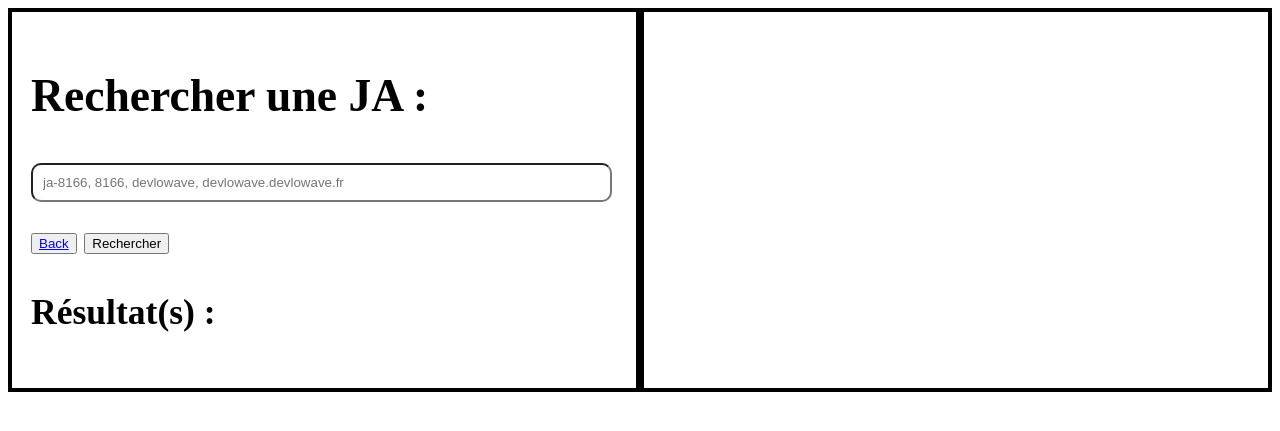
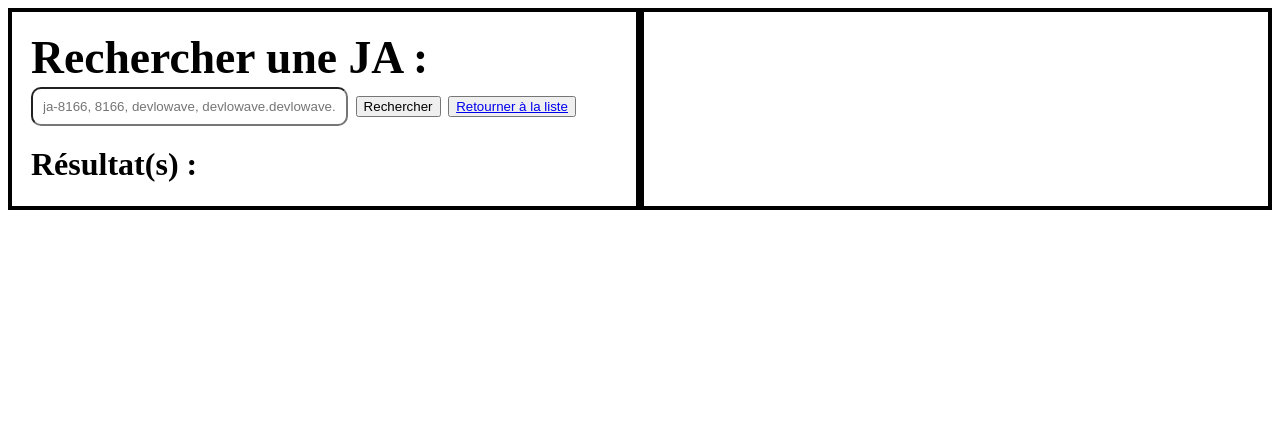
Before and after one commit to Devlowave-Org/devloweb, a Flask app: template templates/admin_space/panel.html in a window 1280 px wide. Shown: the top 431 px of the page. Run offline with Flask 3, Linux system fonts and the light colour scheme; the template is opened without the code that fills it, so the values that code supplies are empty; parts of the project's set-up code (start-up, migrations or seed data) failed here and were passed over.

Commit message:
done for the search part, even if there's a strange bug happening sometimes, i also creted the link between search and details

```diff
--- a/static/admin_space/css/panel.css
+++ b/static/admin_space/css/panel.css
@@ -14,6 +14,7 @@ body {
 .website_details {
     width: 50%; /* Maintain layout but font size and padding will enlarge them */
     box-sizing: border-box;
+    overflow: scroll;
 }
 
 /* Adjust the search engine container */
@@ -29,24 +30,35 @@ body {
 }
 
 /* Scale up the search result buttons */
-.ja_selector {
-    border: solid 4px black; /* Increase border size */
-    background-color: white;
-    width: fit-content;
-    position: relative;
-    right: -2%;
-    padding: 14px; /* Increase padding for larger buttons */
+#ja_selector {
+    background: none;       /* Remove the button background */
+    border: none;           /* Remove the button border */
+    padding: 0;             /* Remove padding to remove button-like shape */
+    color: inherit;         /* Keep text color as inherited from parent */
+    text-align: left;       /* Align text to the left */
+    font: inherit;          /* Use the inherited font style */
+    cursor: pointer;        /* Still make it clickable */
+    width: fit-content;     /* Adjust the width to fit the content */
+    font-size: 1rem;
+    margin-right: 100px;
+    padding-top:5px;
+    padding-bottom:5px;
+    border: solid 1px black;
 }
 
-.ja_selector:hover {
-    background-color: yellow;
+#ja_selector:hover {
+    background-color: yellow;  /* Still show the hover effect */
+}
+
+#result_dash{
+    margin-right: 10px;
+    margin-bottom: 5px;
 }
 
 /* Adjust the search bar size */
 #searchbar {
-    width: 95%; /* Make the input wider */
+    width: 50%; /* Make the input wider */
     padding: 10px; /* Add more padding to make the input taller */
-    margin-bottom: 19px; /* Increase the space between the search bar and other elements */
     border-radius: 10px ;
 }
 
@@ -71,3 +83,28 @@ body {
 #status_indicator_svg {
     margin-right: 9px; /* Increase space between icon and text */
 }
+
+#searchbar_title{
+    margin-top: 0px;
+    margin-bottom: 0px;
+}
+
+#results_title{
+    font-size: 2rem;
+    margin-top: 20px;
+    margin-bottom: 0px;
+}
+
+.search_results{
+    padding: 2px;
+}
+
+.search_error{
+    font-size: 1rem;
+    color: red;
+}
+
+.subdomain {
+    font-size: 0.8em; /* Make the text smaller */
+    color: grey; /* Set the text color to grey */
+}
--- a/templates/admin_space/panel.html
+++ b/templates/admin_space/panel.html
@@ -8,39 +8,41 @@
 <body>
     <div class="panel">
         <div class="search_engine">
-            <div class="form">
-                <h2>Rechercher une JA :</h2>
-                <form action="/admin_space/panel" method="get">
+            <div class="searchbar_form_and_title">
+                <h2 id="searchbar_title">Rechercher une JA :</h2>
+                <form action="/admin_space/panel" method="get" class="searchbar_form">
                     <input type="text" name="searchbar" id="searchbar" placeholder="ja-8166, 8166, devlowave, devlowave.devlowave.fr" value="{% if search_results["query"] %}{{ search_results["query"] }}{% endif %}">
-                    <button id="back_button"><a href="/admin_space/panel">Back</a></button>
                     <input type="submit" name="searchbar_submit_button" id="searchbar_submit_button" value="Rechercher">
+                    <button id="back_button"><a href="/admin_space/panel">Retourner à la liste</a></button>
                 </form>
             </div>
             <div class="results">
-                <h3>Résultat(s) :</h3>
-                <div class="search-results">
+                <h3 id="results_title">Résultat(s) :</h3>
+                <div class="search_results">
                     {# If error #}
                     {% if search_results["results"]["result_1"]["error"] == "error" %}
+                        <div class="search_error">
                             {{ search_results["results"]["result_1"]["content"] }}
+                        </div>
                     {% else %}
+                    {# If there's an actual result #}
                     {% for key, result in search_results["results"].items() %}
                             <form action="/admin_space/panel" method="post">
                                 <div class="search_result_content">
                                     <input type="hidden" name="ja_selector_id" value="{{ result["id"] }}">
                                     <div class="svg_dash_and_result">
                                         <img src="/static/admin_space/images/status_{{ result["status"] }}_indicator.svg" alt="status{{ result["status"] }}" id="status_indicator_svg">
-                                    -
-                                    <input type="submit" name="ja_selector_{{ result[id] }}" class="ja_selector" value="{% if result["name"] %}Nom: '{{ result["name"] }}', ID: '{{ result["id"] }}', Sous-domaine: '{{ result["subdomain"] }}{% else %}{{ result }}{% endif %}">
+                                        <div id="result_dash">-</div>
+                                        <input type="submit" name="ja_selector_{{ result["id"] }}" id="ja_selector" value="{{ result["name"] }},ja-{{ result["id"] }}, {{ result["subdomain"] }}">
                                     </div>
-
                                 {# Overwrite the original css from panel.css so if the ja is selected it's background is yellow and the other hover color is now blue #}
                                 <style>
                                 {% if result["is_selected"] == True %}
-                                        input[name="ja_selector_{{ result[id] }}"] {
-                                            background-color: yellow;
+                                    input[name="ja_selector_{{ result["id"] }}"] {
+                                        background-color: yellow !important;
                                     }
 
-                                        .ja_selector:hover{
+                                    #ja_selector:hover{
                                         background-color: deepskyblue;
                                     }
                                 {% endif %}
@@ -53,7 +55,9 @@
             </div>
         </div>
         <div class="website_details">
+            {% if website_details %}
                 {{ website_details }}
+            {% endif %}
         </div>
     </div>
 </body>
```
Also changed, not shown: App/admin_space/admin_panel.py (+31 -13 lines), App/admin_space/details_area.py (added, +13 -0 lines), App/admin_space/search_engine.py (+7 -3 lines). Lines whose indentation alone changed are shown as unchanged.
